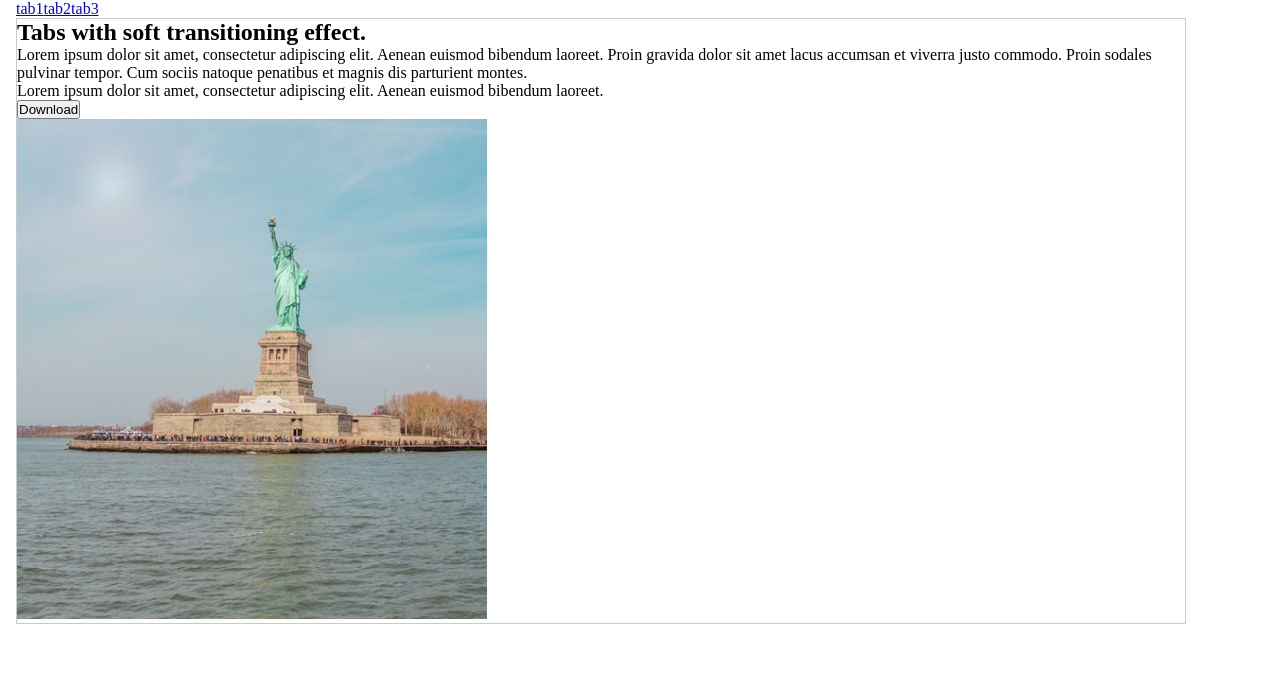
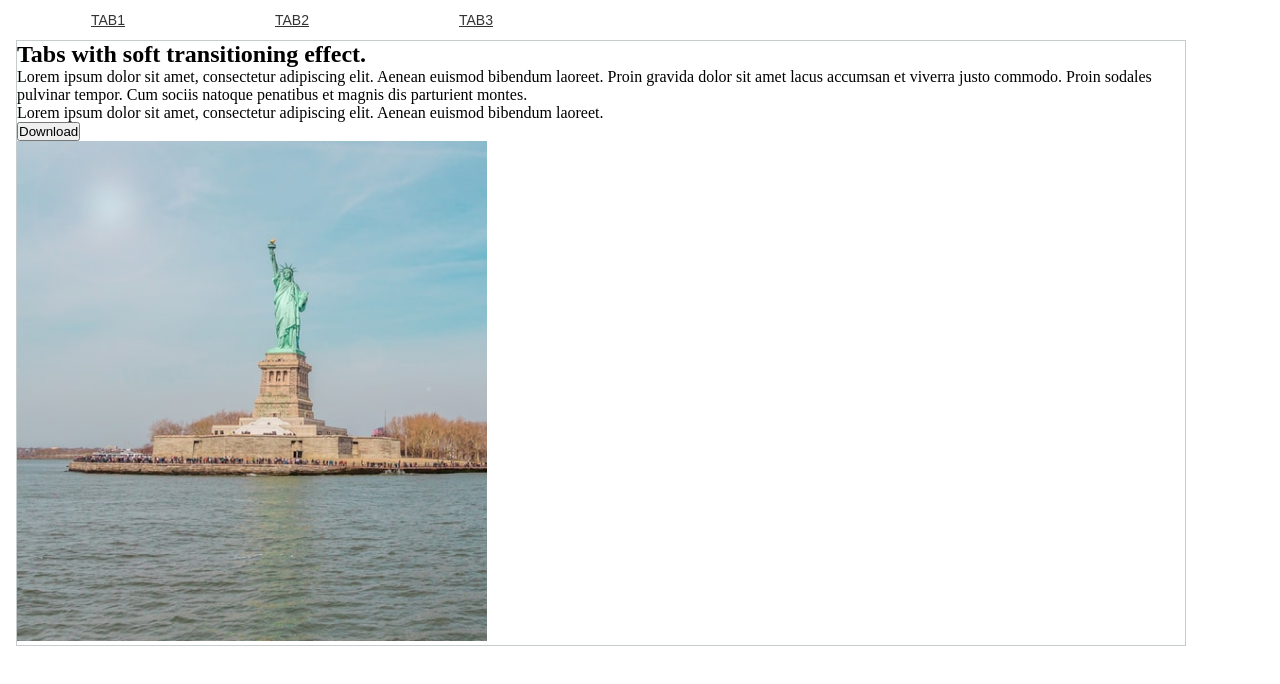
Before and after one commit to Natalina-Yarosh/axit, a plain HTML site: page hw-3_task-1/task1.html in a window 1280 px wide. Drawn offline with Linux system fonts and the light colour scheme.

Commit message:
refactor(hw-3):add new propertis to tabs__item

```diff
--- a/hw-3_task-1/assest/style/style.css
+++ b/hw-3_task-1/assest/style/style.css
@@ -12,8 +12,20 @@
     max-width: 1200px;
     margin: 0 auto;
 }
-.tabs__itemsgit{
+.tabs__item{
     display: inline-block;
+    text-align: center;
+    max-width: 184px;
+    width: 100%;
+    font-family: 'Open_Sans', sans-serif;
+    font-weight: 400;
+    text-transform: uppercase;
+    padding: 10px 0px;
+    color: #333333;
+    font-size: 14px;
+    line-height: 19px;
+    border: 1px solid transparent;
+    border-bottom: none;
 }
 .page2__tab{
     display: inline-block;
--- a/hw-3_task-1/task1.html
+++ b/hw-3_task-1/task1.html
@@ -13,7 +13,7 @@
 
     <div class="container">
         <div class="tabs__items">
-            <a class="tab__item item_active" href="#">tab1</a><a class="tab__item" href="#">tab2</a><a class="tab__item" href="#">tab3</a>
+            <a class="tabs__item item_active" href="#">tab1</a><a class="tabs__item" href="#">tab2</a><a class="tabs__item" href="#">tab3</a>
         </div>
         <div class="box">
             <div class="box__content">
```
